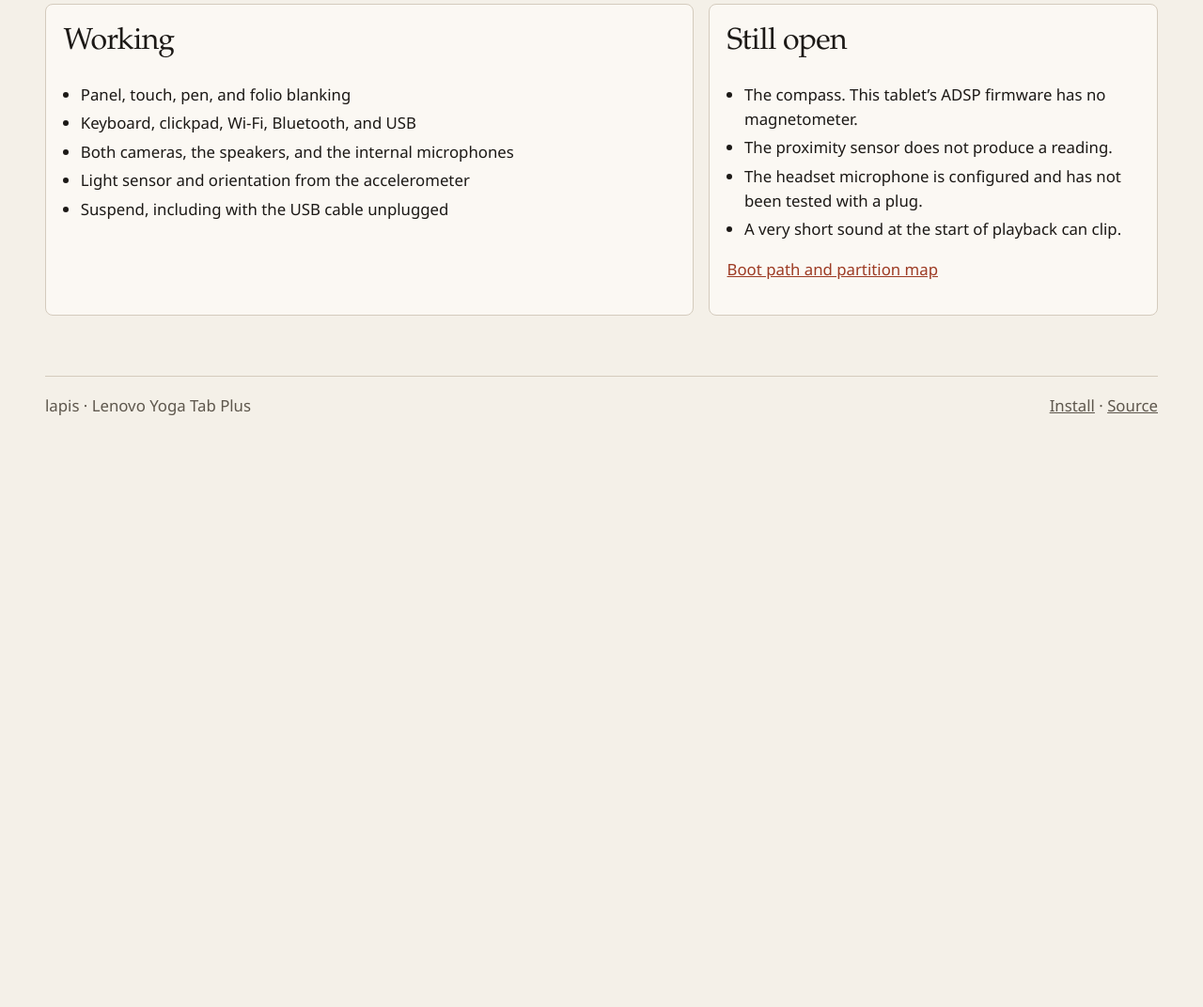
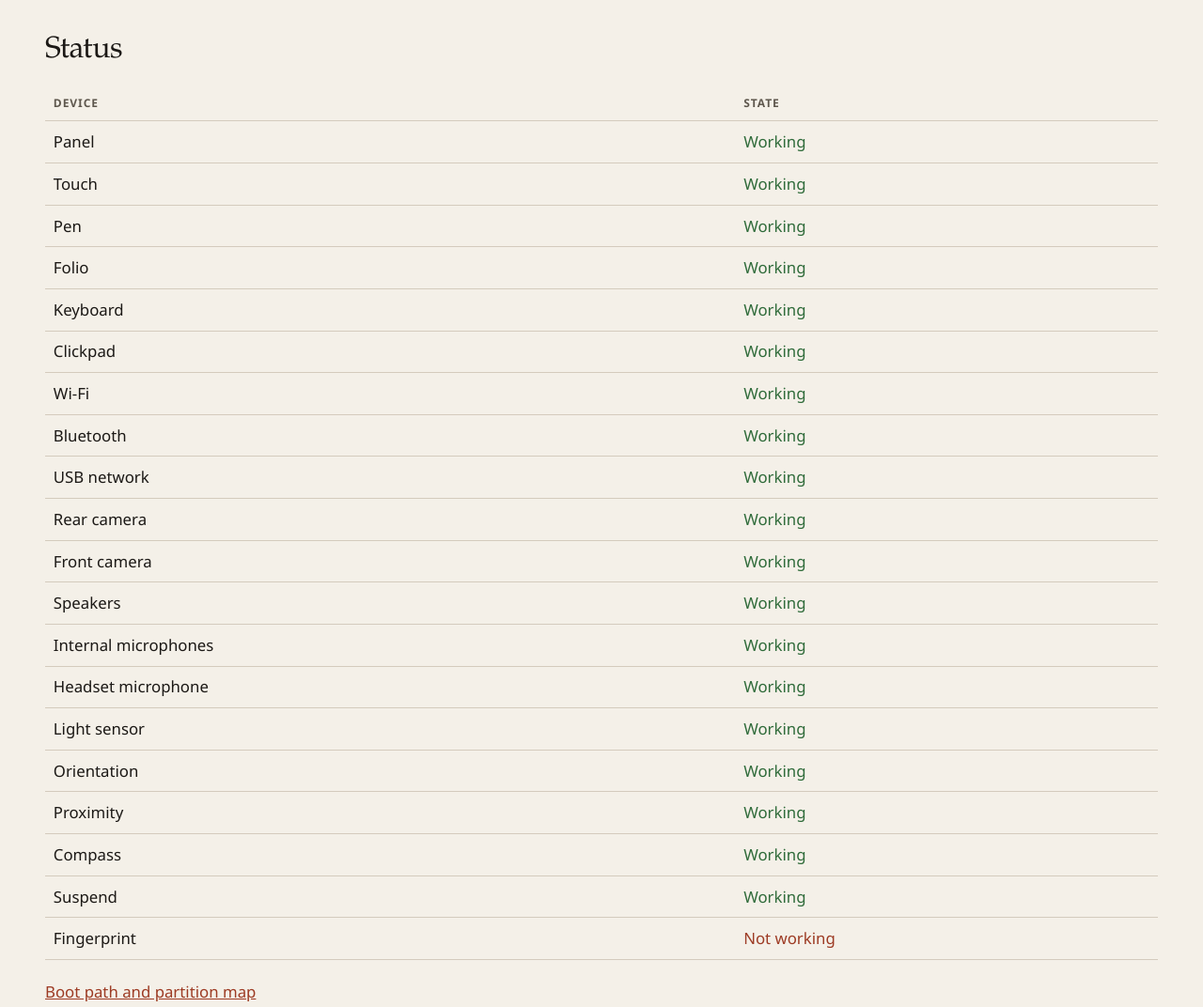
Before and after one commit to Lenovo-Yoga-Tab-Plus/lapis, a plain HTML site: page index.html in a window 1280 px wide. Shown: the part 1347-2419 px from the top of the page at 94% size. Before the commit the page ends 1824 px from the top, so only its background shows below. Drawn offline with Linux system fonts and the light colour scheme.

Commit message:
Show device status in one table, with the fingerprint reader as the exception.

```diff
--- a/css/site.css
+++ b/css/site.css
@@ -162,7 +162,7 @@ h1 {
   font-size: 1.18rem;
 }
 
-.actions, .choices, .grid, .specs, .split {
+.actions, .choices, .grid, .specs {
   display: grid;
   gap: 1rem;
 }
@@ -194,7 +194,7 @@ h1 {
 .button:hover { text-decoration: none; filter: brightness(1.05); }
 
 .choices { grid-template-columns: repeat(3, 1fr); margin-top: 2.2rem; }
-.choice, .card, .panel {
+.choice, .card {
   background: var(--card);
   border: 1px solid var(--line);
   border-radius: 8px;
@@ -231,10 +231,6 @@ h3 { font-size: 1.3rem; margin: 1.5rem 0 0.35rem; }
 .grid { grid-template-columns: repeat(3, 1fr); margin-top: 1rem; }
 .card { padding: 1rem 1.05rem 1.1rem; }
 .card p { margin: 0.35rem 0 0; }
-
-.split { grid-template-columns: 1.3fr 0.9fr; margin-top: 1rem; }
-.panel { padding: 1rem 1.15rem 1.15rem; }
-.panel h2 { margin-top: 0; }
 
 ul { padding-left: 1.15rem; }
 li + li { margin-top: 0.28rem; }
@@ -288,6 +284,9 @@ th {
   letter-spacing: 0.08em;
   text-transform: uppercase;
 }
+.status td:last-child { font-weight: 500; }
+.status .ok { color: var(--ok); }
+.status .down { color: var(--accent); }
 
 .steps { list-style: none; padding: 0; counter-reset: step; }
 .steps > li {
@@ -325,10 +324,10 @@ footer {
 footer a { color: var(--muted); }
 
 @media (max-width: 900px) {
-  .choices, .grid, .specs, .split { grid-template-columns: 1fr 1fr; }
+  .choices, .grid, .specs { grid-template-columns: 1fr 1fr; }
   h1 { max-width: none; }
 }
 @media (max-width: 640px) {
-  .choices, .grid, .specs, .split, .actions { grid-template-columns: 1fr; }
+  .choices, .grid, .specs, .actions { grid-template-columns: 1fr; }
   .bar { align-items: flex-start; flex-direction: column; }
 }
--- a/index.html
+++ b/index.html
@@ -117,28 +117,35 @@
       </article>
     </div>
 
-    <div class="split">
-      <section class="panel">
-        <h2>Working</h2>
-        <ul>
-          <li>Panel, touch, pen, and folio blanking</li>
-          <li>Keyboard, clickpad, Wi-Fi, Bluetooth, and USB</li>
-          <li>Both cameras, the speakers, and the internal microphones</li>
-          <li>Light sensor and orientation from the accelerometer</li>
-          <li>Suspend, including with the USB cable unplugged</li>
-        </ul>
-      </section>
-      <section class="panel">
-        <h2>Still open</h2>
-        <ul>
-          <li>The compass. This tablet’s ADSP firmware has no magnetometer.</li>
-          <li>The proximity sensor does not produce a reading.</li>
-          <li>The headset microphone is configured and has not been tested with a plug.</li>
-          <li>A very short sound at the start of playback can clip.</li>
-        </ul>
-        <p><a href="hardware.html">Boot path and partition map</a></p>
-      </section>
-    </div>
+    <h2>Status</h2>
+    <table class="status">
+      <thead>
+        <tr><th>Device</th><th>State</th></tr>
+      </thead>
+      <tbody>
+        <tr><td>Panel</td><td class="ok">Working</td></tr>
+        <tr><td>Touch</td><td class="ok">Working</td></tr>
+        <tr><td>Pen</td><td class="ok">Working</td></tr>
+        <tr><td>Folio</td><td class="ok">Working</td></tr>
+        <tr><td>Keyboard</td><td class="ok">Working</td></tr>
+        <tr><td>Clickpad</td><td class="ok">Working</td></tr>
+        <tr><td>Wi-Fi</td><td class="ok">Working</td></tr>
+        <tr><td>Bluetooth</td><td class="ok">Working</td></tr>
+        <tr><td>USB network</td><td class="ok">Working</td></tr>
+        <tr><td>Rear camera</td><td class="ok">Working</td></tr>
+        <tr><td>Front camera</td><td class="ok">Working</td></tr>
+        <tr><td>Speakers</td><td class="ok">Working</td></tr>
+        <tr><td>Internal microphones</td><td class="ok">Working</td></tr>
+        <tr><td>Headset microphone</td><td class="ok">Working</td></tr>
+        <tr><td>Light sensor</td><td class="ok">Working</td></tr>
+        <tr><td>Orientation</td><td class="ok">Working</td></tr>
+        <tr><td>Proximity</td><td class="ok">Working</td></tr>
+        <tr><td>Compass</td><td class="ok">Working</td></tr>
+        <tr><td>Suspend</td><td class="ok">Working</td></tr>
+        <tr><td>Fingerprint</td><td class="down">Not working</td></tr>
+      </tbody>
+    </table>
+    <p><a href="hardware.html">Boot path and partition map</a></p>
   </main>
   <footer>
     <span>lapis · Lenovo Yoga Tab Plus</span>
```
Also changed, not shown: hardware.html (+21 -11 lines).
